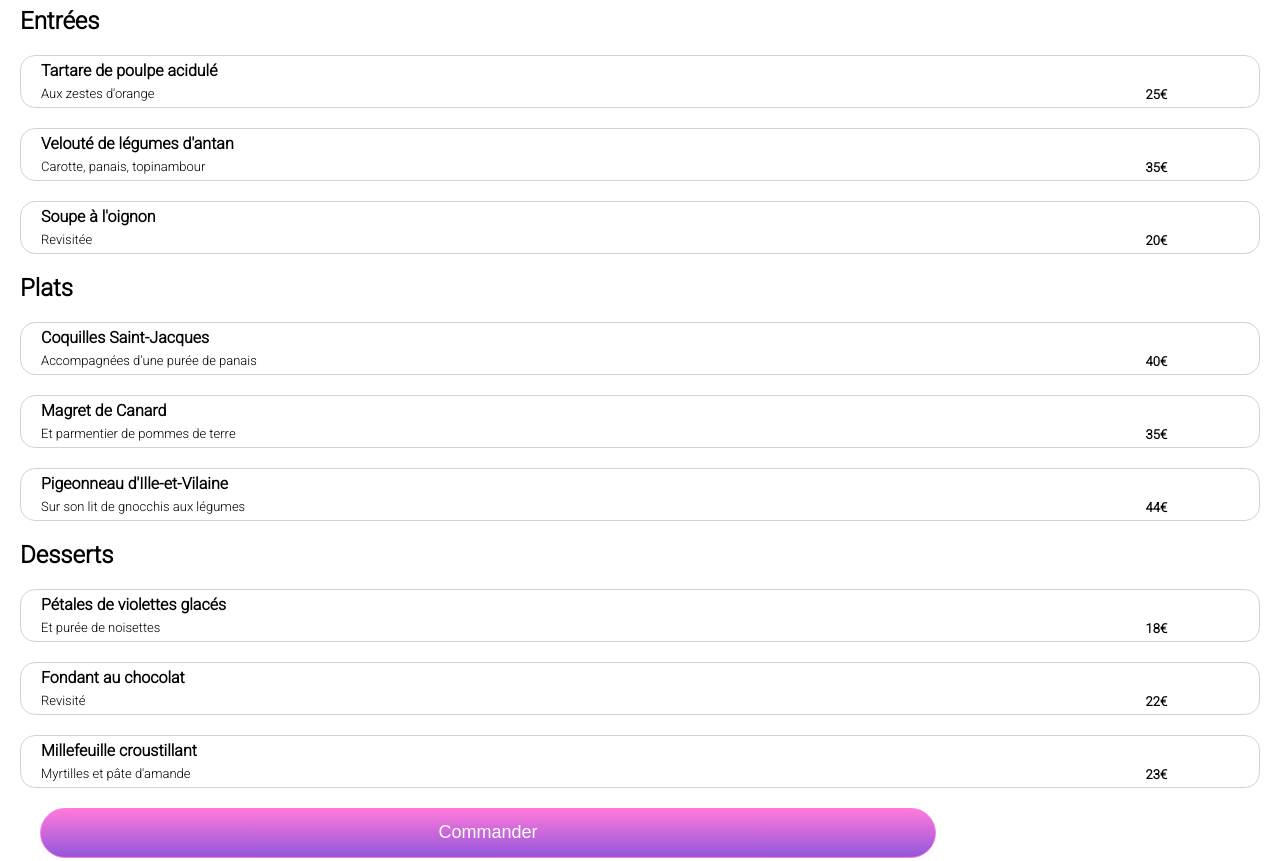
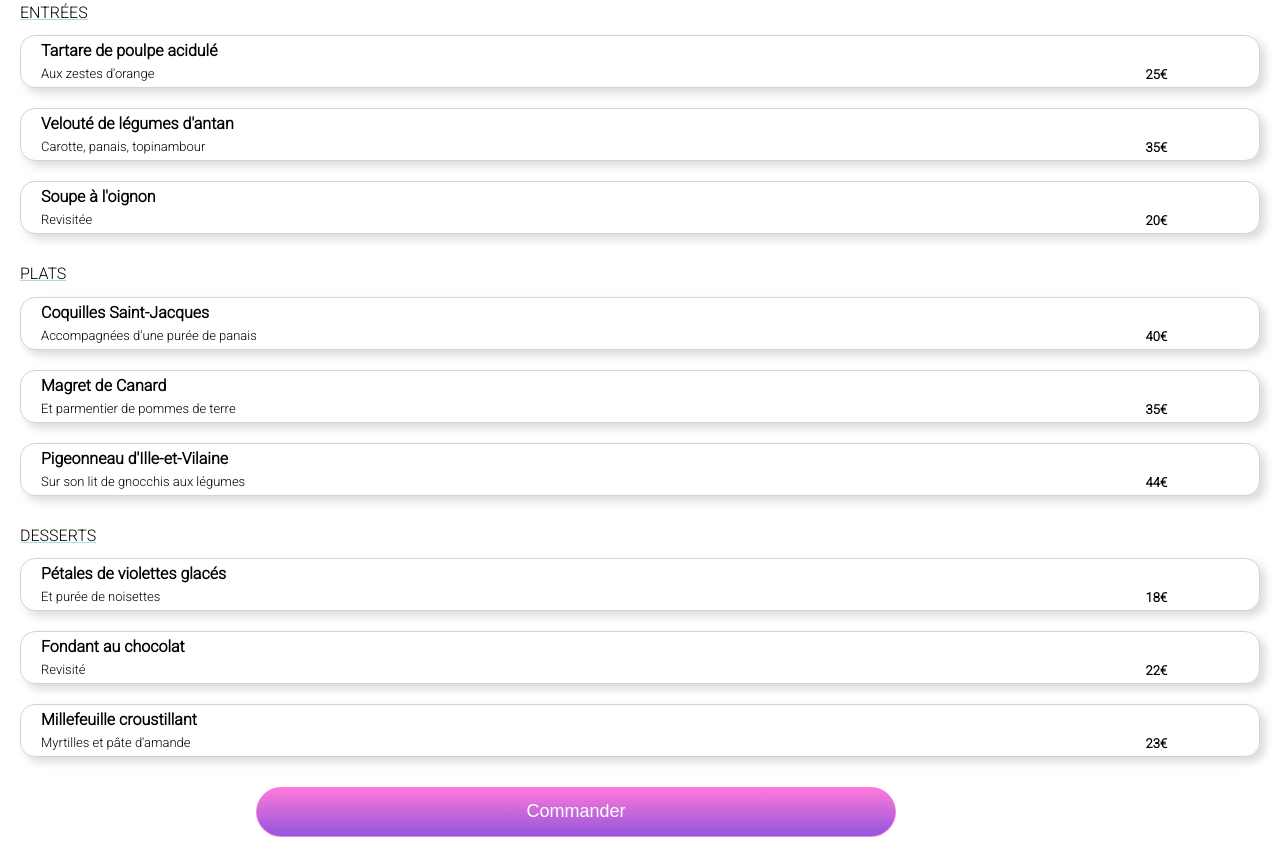
Before and after one commit to Zanthix/OpenClassrooms, a website: page P3_Louis_Hamelin/a_la_francaise.html in a window 1280 px wide. Shown: the part 312-1173 px from the top of the page. Drawn offline with Linux system fonts and the light colour scheme; a web font is replaced by a local one.

Commit message:
Quasi fin projet sans animations

```diff
--- a/P3_Louis_Hamelin/a_la_francaise.html
+++ b/P3_Louis_Hamelin/a_la_francaise.html
@@ -24,7 +24,7 @@
                 <h1>À la française <i class="fa-regular fa-heart"></i></h1>
                     <div class="menu">
                         <div class="plats">
-                            <h2>Entrées</h2>
+                            <h2>ENTRÉES</h2>
                             <div class="choix">
                                 <p class="name">Tartare de poulpe acidulé</p>
                                 <div class="align">
@@ -48,7 +48,7 @@
                             </div>
                         </div>
                         <div class="plats">
-                            <h2>Plats</h2>
+                            <h2>PLATS</h2>
                             <div class="choix">
                                 <p class="name">Coquilles Saint-Jacques</p>
                                 <div class="align">
@@ -72,7 +72,7 @@
                             </div>
                         </div>
                         <div class="plats">
-                            <h2>Desserts</h2>
+                            <h2>DESSERTS</h2>
                             <div class="choix">
                                 <p class="name">Pétales de violettes glacés</p>
                                 <div class="align">
--- a/P3_Louis_Hamelin/secondary.scss
+++ b/P3_Louis_Hamelin/secondary.scss
@@ -31,10 +31,19 @@ header{
     width: 100%;
     height: 200px;
 }
+h2{
+    font-size: 1rem;
+    font-weight: 100;
+    text-decoration: underline;
+    text-decoration-color: lightblue;
+}
 .all-text{
     margin-left: 20px;
     border-top-left-radius:20px;
     border-top-right-radius: 20px;
+}
+.plats{
+    margin-bottom: 30px;
 }
 .choix{
     font-size: medium;
@@ -47,6 +56,7 @@ header{
     border-radius: 15px;
     margin-bottom: 20px;
     margin-right: 20px;
+    box-shadow: 5px 5px 10px rgb(0 0 0 / 15%);
 }
 .name{
     margin-top: 5px;
@@ -71,14 +81,14 @@ header{
     margin-top: 5px;
 }
 button{
-    margin-left: 40px;
+    margin-left: 20%;
     color: white;
     font-size: large;
     border: #FF79DA solid 1px;
     background: linear-gradient(to bottom, #FF79DA, #9356DC);
     border-radius: 40px;
     height: 50px;
-    width: 70%;
+    width: 50%;
     margin-bottom: 50px;
 }
 footer{
```
Also changed, not shown: P3_Louis_Hamelin/la_note_enchantee.html (+3 -3 lines), P3_Louis_Hamelin/la_palette_du_gout.html (+3 -3 lines), P3_Louis_Hamelin/le_delice_des_sens.html (+3 -3 lines), P3_Louis_Hamelin/secondary.css, 1 other file.
